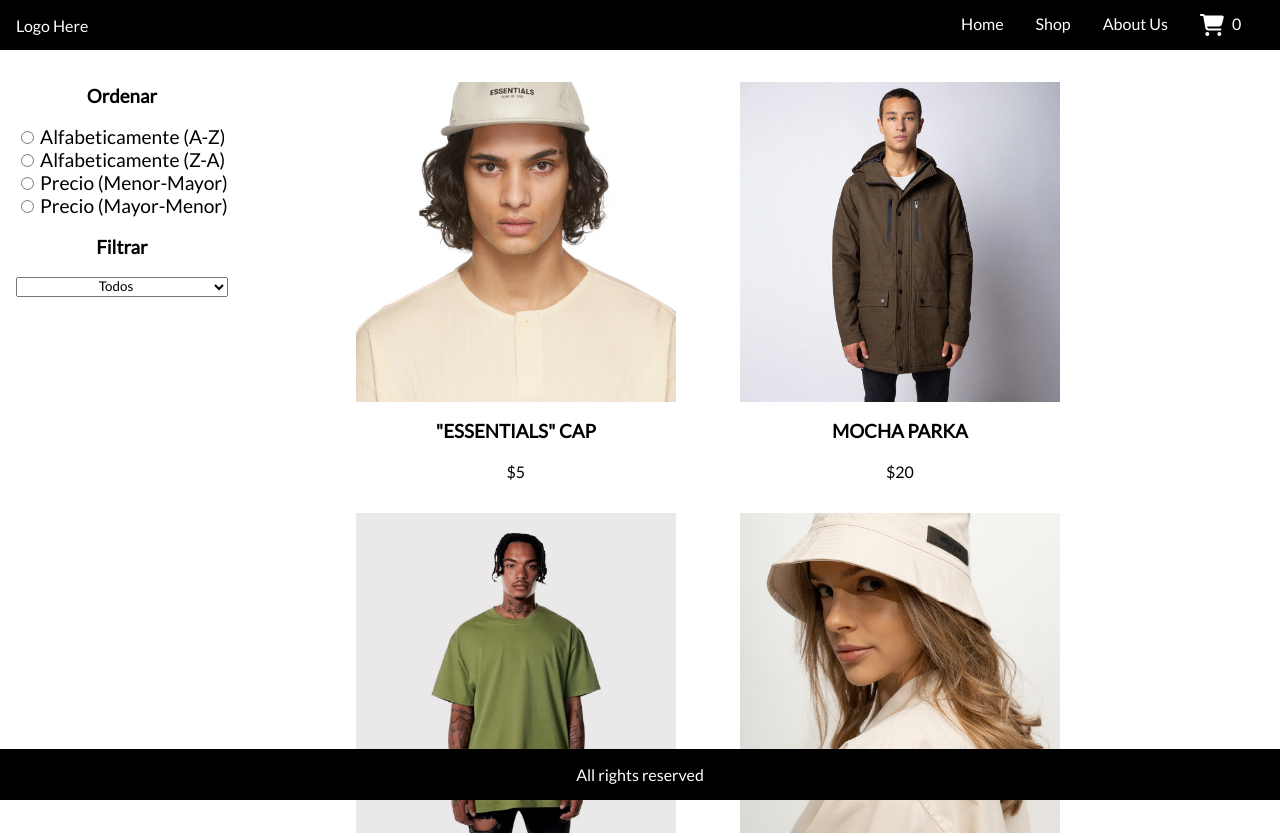
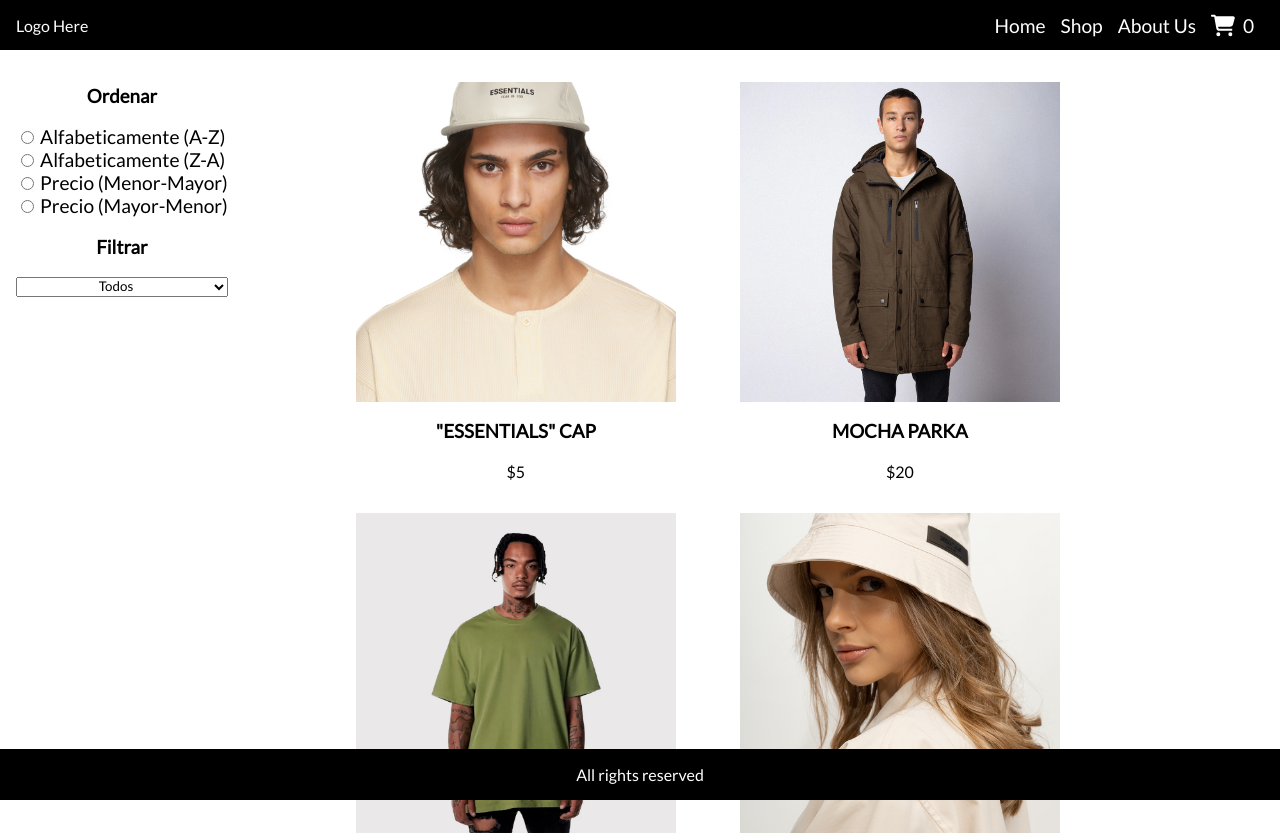
Before and after one commit to marneo23/clothes-store, a plain HTML site: page catalog.html in a window 1280 px wide. Shown: the top 836 px of the page. Drawn offline with Linux system fonts and the light colour scheme.

Commit message:
[UPDATE] nav animations

```diff
--- a/style.scss
+++ b/style.scss
@@ -464,3 +464,17 @@ footer {
         }
     }
 }
+
+@media (min-width: 600px) {
+    .menu > li {
+        margin: 5px;
+        margin-left: 10px;
+        font-size: 1.2em;
+        transition: 500ms;
+        &:hover {
+            padding: 0px 15px;
+            transition: 500ms;
+            transform: translateY(-0px);
+        }
+    }
+}
```
Also changed, not shown: style.css, 1 other file.
